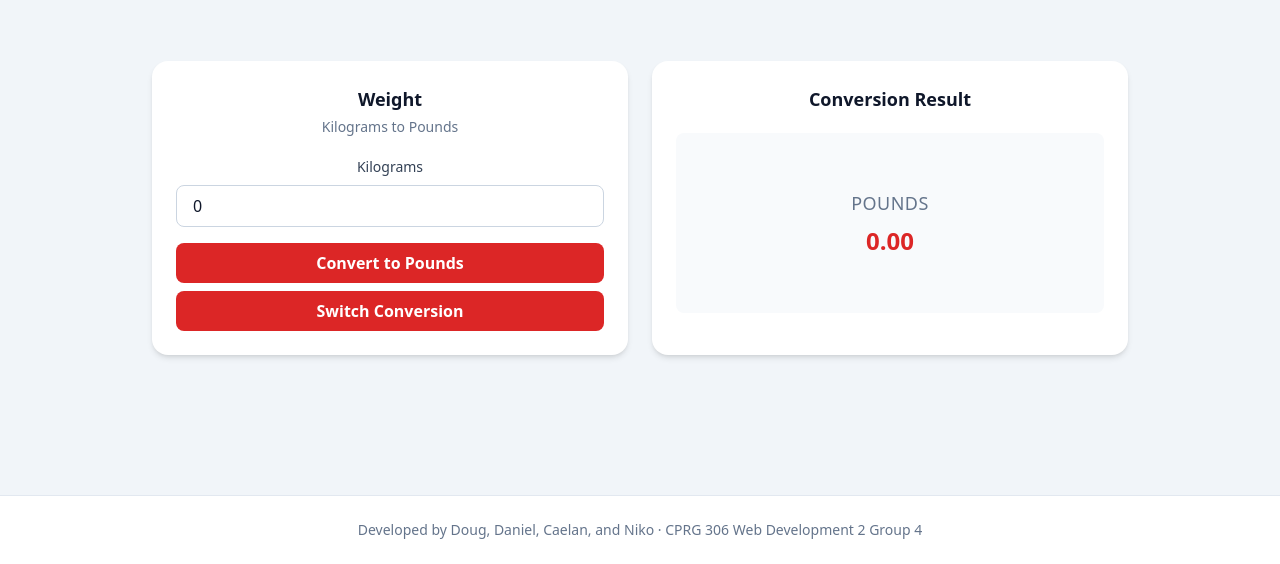
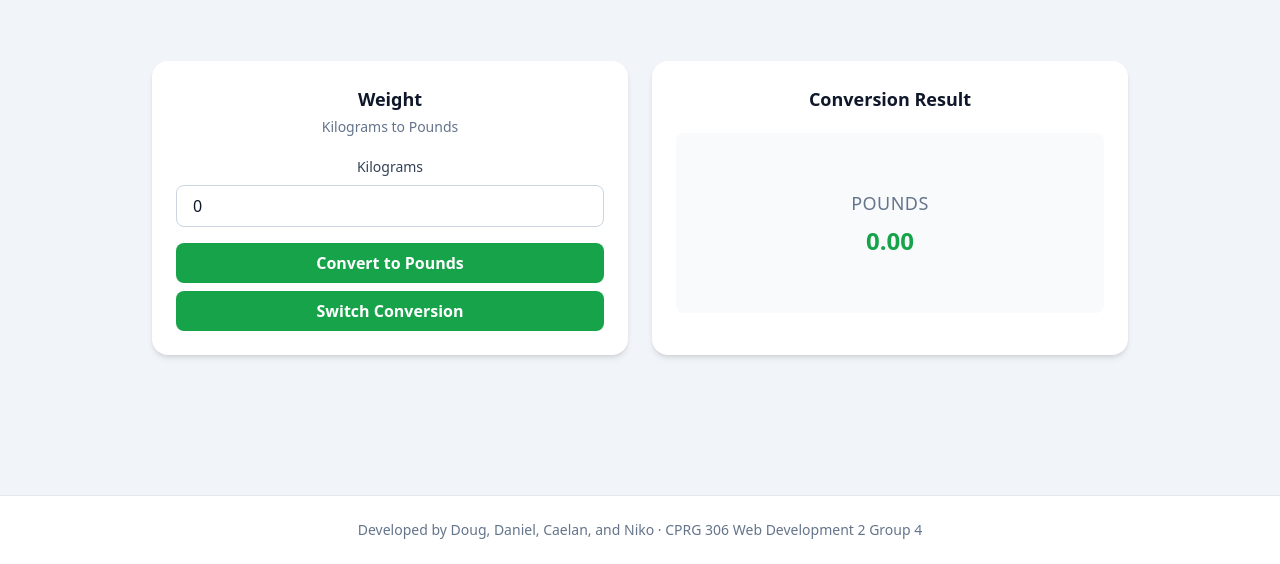
Before and after one commit to NikoDewit/web-development-2-group-4-assignment-1, a website: page weight_calc.html in a window 1280 px wide. Shown: the part 236-800 px from the top of the page. Drawn offline with nearby package versions, Linux system fonts and the light colour scheme.

Commit message:
changed colors around

```diff
--- a/weight_calc.html
+++ b/weight_calc.html
@@ -66,19 +66,19 @@
             id="kg-input"
             type="text"
             value="0"
-            class="w-full rounded-lg border border-slate-300 px-4 py-2 text-slate-900 focus:border-red-500 focus:outline-none"
+            class="w-full rounded-lg border border-slate-300 px-4 py-2 text-slate-900 focus:border-green-500 focus:outline-none"
           />
 
           <button
             id="conversion-button"
-            class="w-full mt-4 rounded-lg bg-red-600 px-4 py-2 font-semibold text-white hover:bg-red-700 transition cursor-pointer"
+            class="w-full mt-4 rounded-lg bg-green-600 px-4 py-2 font-semibold text-white hover:bg-green-700 transition cursor-pointer"
           >
             Convert to Pounds
           </button>
 
           <button
             id="switch-button"
-            class="w-full mt-2 rounded-lg bg-red-600 px-4 py-2 font-semibold text-white hover:bg-red-700 transition cursor-pointer"
+            class="w-full mt-2 rounded-lg bg-green-600 px-4 py-2 font-semibold text-white hover:bg-green-700 transition cursor-pointer"
           >
             Switch Conversion
           </button>
@@ -102,7 +102,7 @@
               Pounds
             </p>
 
-            <p id="kg-result" class="text-2xl font-bold text-red-600 mt-2">
+            <p id="kg-result" class="text-2xl font-bold text-green-600 mt-2">
               0.00
             </p>
           </div>
```
Also changed, not shown: index.html (+2 -2 lines).
